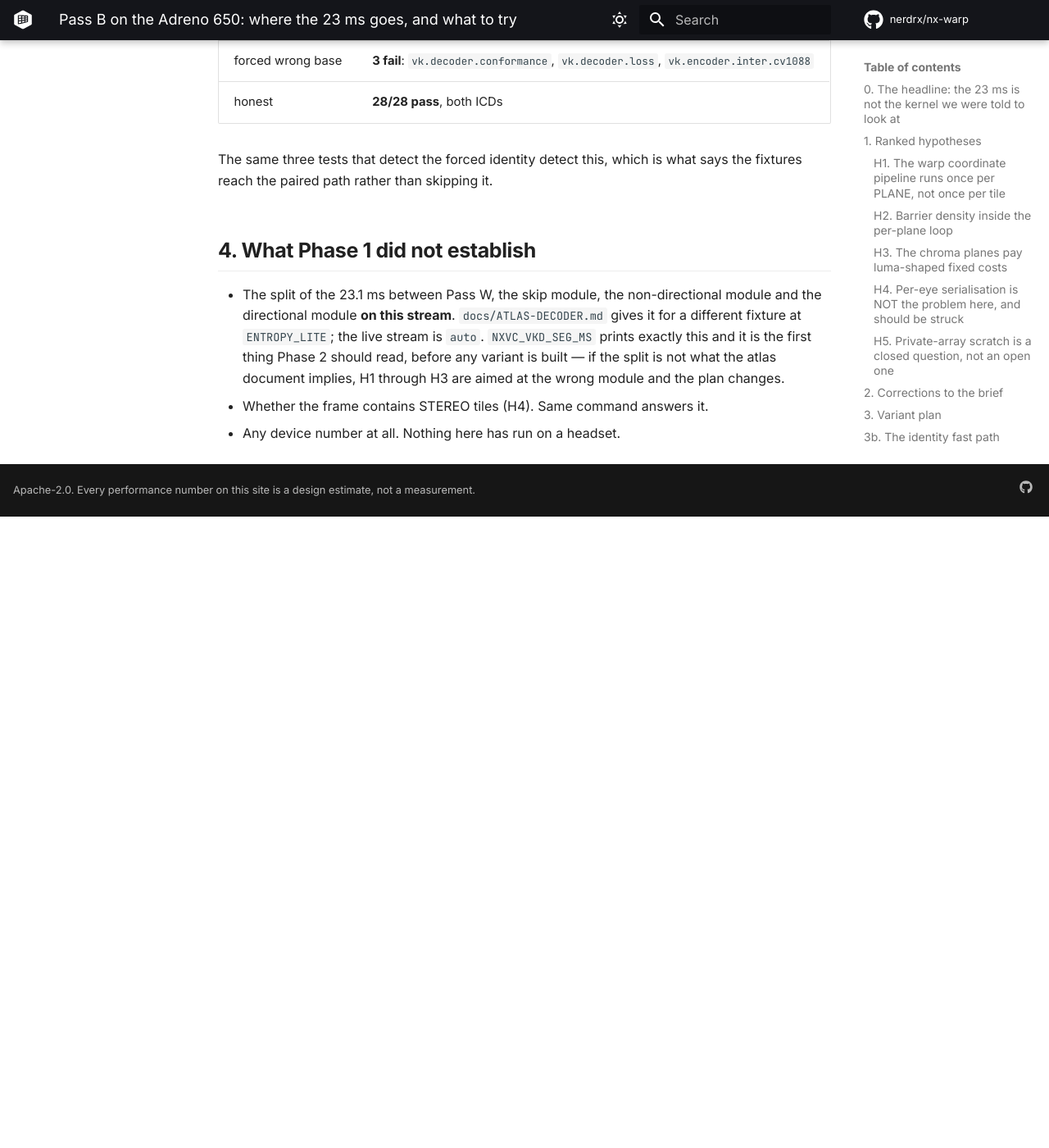
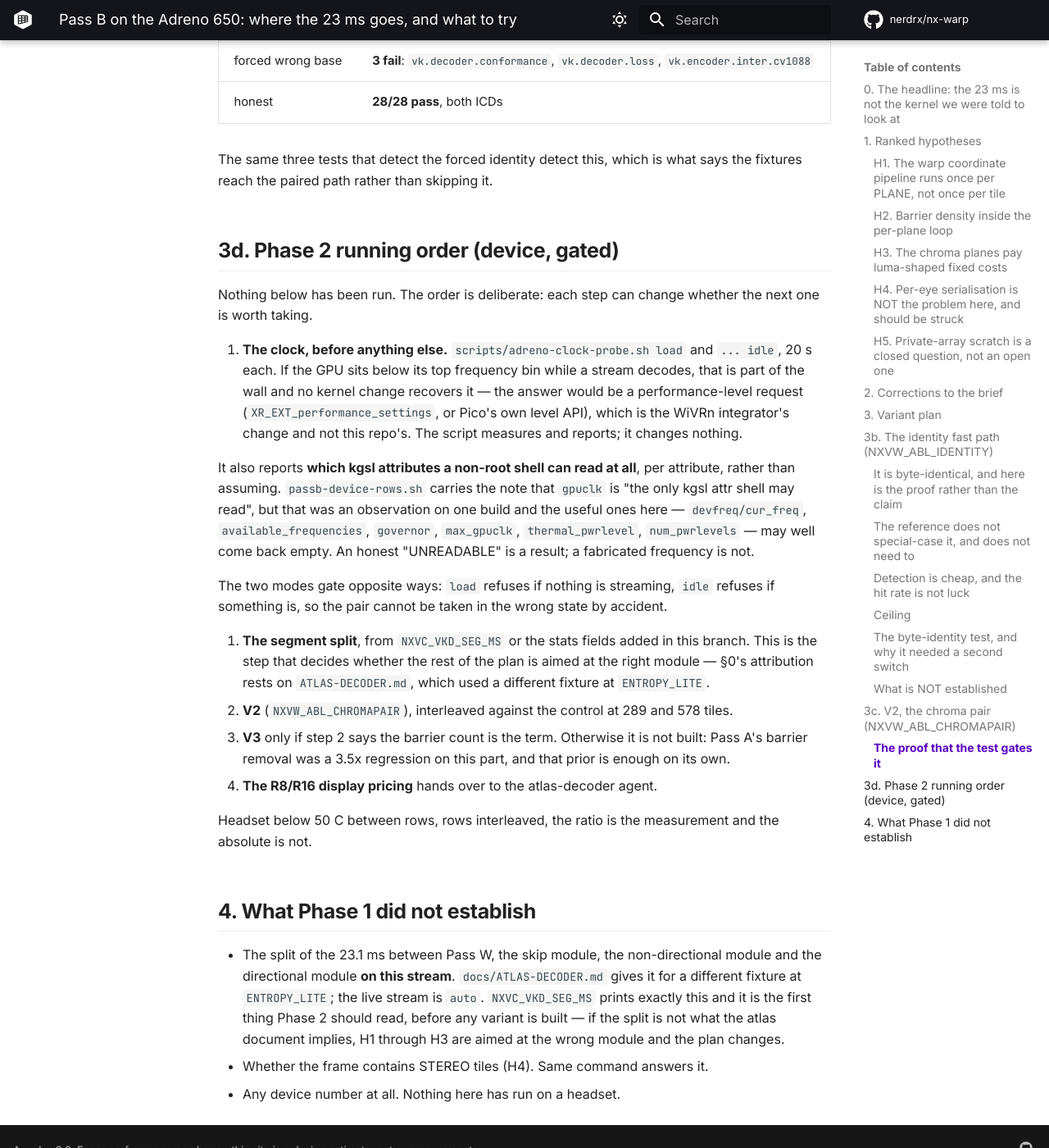
Before and after one commit to nerdrx/nx-warp, an MkDocs documentation site: the page built from docs/PASSB-ADRENO-PLAN.md, in a window 1280 px wide and 1400 px high, scrolled down 9313 px. Shown: the whole window at 82% size. Built offline with MkDocs 1.6.1 and Material for MkDocs 9.7.7, drawn with Linux system fonts in a browser that asks for light colours; comment, search, counter and statistics services are not loaded; before the commit the page ends 9943 px from its top, so only the background shows below that.

Commit message:
scripts: an Adreno clock probe, and the Phase 2 running order
The question it answers is whether the GPU is even at its top bin while a
stream decodes. If it is not, that is part of the wall and no kernel change
recovers it -- the answer would be a performance-level request
(XR_EXT_performance_settings, or Pico's own level API), which belongs to the
WiVRn integrator and not to this repo. This measures and reports; it changes
nothing on the device.

It reports readability PER ATTRIBUTE rather than assuming any of them.
passb-device-rows.sh carries the note that gpuclk is "the only kgsl attr shell
may read", but that was an observation on one build, and the attributes that
would actually explain a low clock -- devfreq/cur_freq, available_frequencies,
governor, max_gpuclk, thermal_pwrlevel, num_pwrlevels -- may come back empty
without root. An honest UNREADABLE is a result; a fabricated frequency is not.

The two modes gate opposite ways: `load` refuses if nothing is streaming and
`idle` refuses if something is, so the pair cannot be taken in the wrong state
by accident. Sampling runs in one on-device shell so the adb round trip is not
the sample period, and a dropped attribute prints as an empty field rather than
aborting the run.

The doc gains the Phase 2 order, which is deliberate rather than a list: the
clock first because it can invalidate everything after it, then the segment
split because it decides whether the plan is aimed at the right module at all,
then V2, then V3 only if the split says the barrier count is the term, then the
R8/R16 display pricing hands over to the atlas-decoder agent.

Not run. The headset is busy and there is no GO.

Co-Authored-By: Claude Fable 5.1 <noreply@anthropic.com>

```diff
--- a/docs/PASSB-ADRENO-PLAN.md
+++ b/docs/PASSB-ADRENO-PLAN.md
@@ -367,6 +367,45 @@ paired.
 The same three tests that detect the forced identity detect this, which is what
 says the fixtures reach the paired path rather than skipping it.
 
+## 3d. Phase 2 running order (device, gated)
+
+Nothing below has been run. The order is deliberate: each step can change
+whether the next one is worth taking.
+
+1. **The clock, before anything else.** `scripts/adreno-clock-probe.sh load`
+   and `... idle`, 20 s each. If the GPU sits below its top frequency bin while
+   a stream decodes, that is part of the wall and no kernel change recovers it
+   — the answer would be a performance-level request
+   (`XR_EXT_performance_settings`, or Pico's own level API), which is the WiVRn
+   integrator's change and not this repo's. The script measures and reports; it
+   changes nothing.
+
+   It also reports **which kgsl attributes a non-root shell can read at all**,
+   per attribute, rather than assuming. `passb-device-rows.sh` carries the note
+   that `gpuclk` is "the only kgsl attr shell may read", but that was an
+   observation on one build and the useful ones here — `devfreq/cur_freq`,
+   `available_frequencies`, `governor`, `max_gpuclk`, `thermal_pwrlevel`,
+   `num_pwrlevels` — may well come back empty. An honest "UNREADABLE" is a
+   result; a fabricated frequency is not.
+
+   The two modes gate opposite ways: `load` refuses if nothing is streaming,
+   `idle` refuses if something is, so the pair cannot be taken in the wrong
+   state by accident.
+
+2. **The segment split**, from `NXVC_VKD_SEG_MS` or the stats fields added in
+   this branch. This is the step that decides whether the rest of the plan is
+   aimed at the right module — §0's attribution rests on `ATLAS-DECODER.md`,
+   which used a different fixture at `ENTROPY_LITE`.
+3. **V2** (`NXVW_ABL_CHROMAPAIR`), interleaved against the control at 289 and
+   578 tiles.
+4. **V3** only if step 2 says the barrier count is the term. Otherwise it is not
+   built: Pass A's barrier removal was a 3.5x regression on this part, and that
+   prior is enough on its own.
+5. **The R8/R16 display pricing** hands over to the atlas-decoder agent.
+
+Headset below 50 C between rows, rows interleaved, the ratio is the measurement
+and the absolute is not.
+
 ## 4. What Phase 1 did not establish
 
 * The split of the 23.1 ms between Pass W, the skip module, the non-directional
```
Also changed, not shown: 1 other file.
